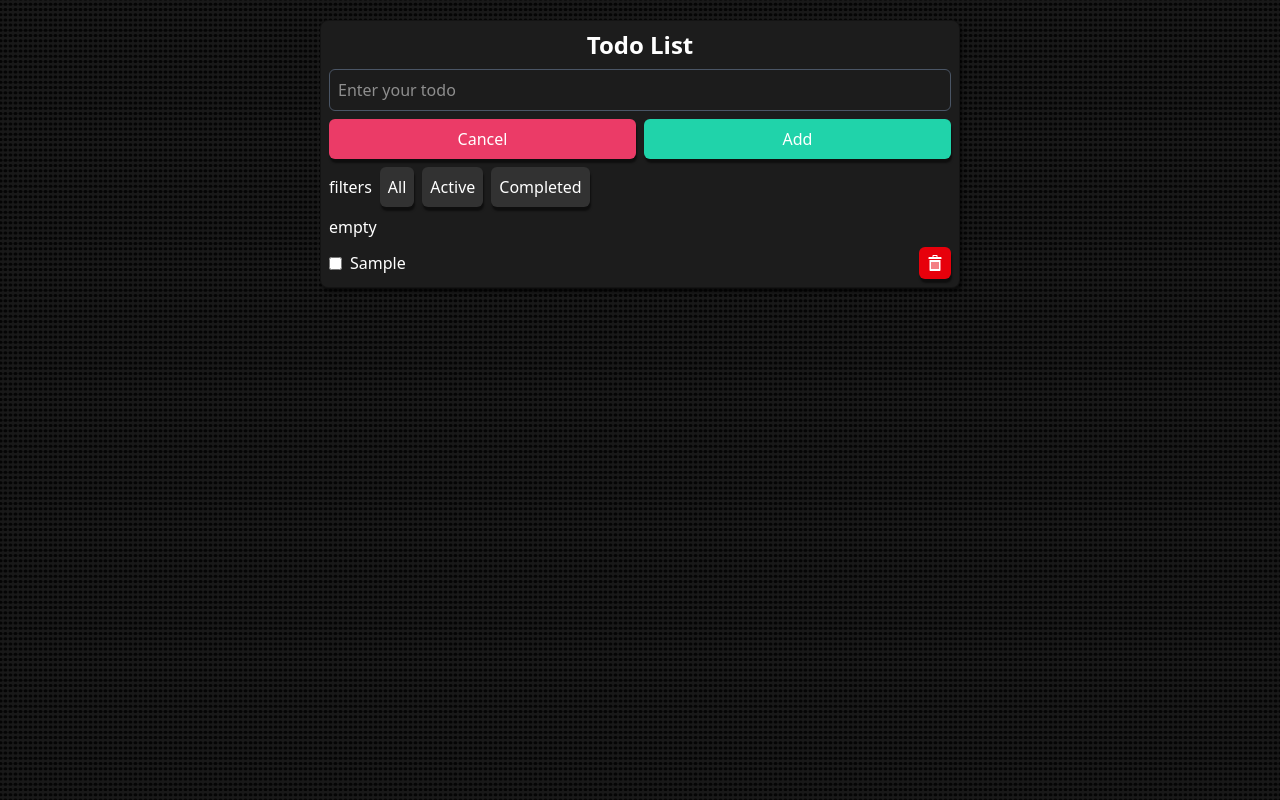
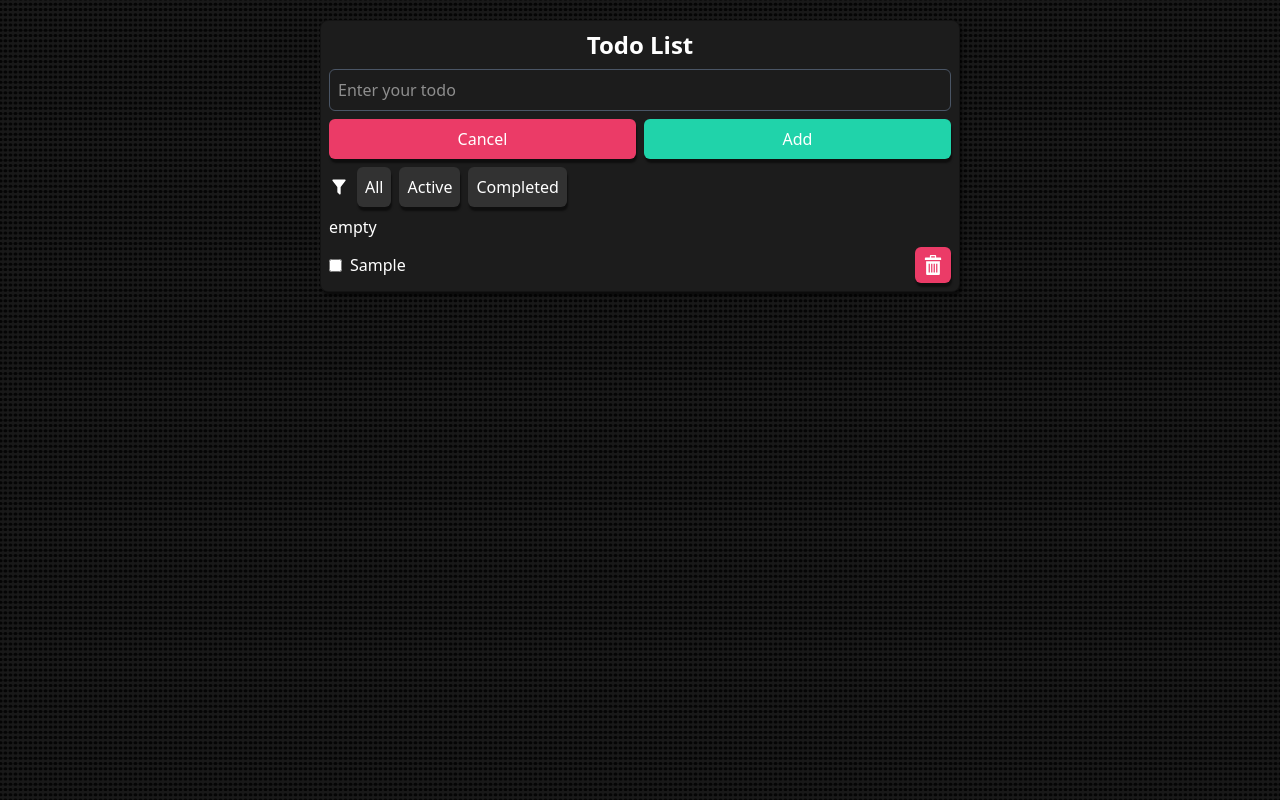
Before and after one commit to TraceOfHumanity/todo-list-vue, a Vue app: page / in a window 1280 px wide. Both pictures are taken after typing "Sample" into the empty fields and a click on the button "Add". Built offline with nearby package versions, Linux system fonts and the light colour scheme.

Commit message:
style(todo): update button sizes and add filter icon

```diff
--- a/src/components/Todo/TodoFilter.vue
+++ b/src/components/Todo/TodoFilter.vue
@@ -1,12 +1,15 @@
 <template>
   <div class="flex gap-2 items-center">
-    filters
-    <BaseButton>All</BaseButton>
-    <BaseButton>Active</BaseButton>
-    <BaseButton>Completed</BaseButton>
+    <img src="/filter.svg" alt="filter" class="w-5 h-5" />
+    <BaseButton @click="filter = 'all'">All</BaseButton>
+    <BaseButton @click="filter = 'active'">Active</BaseButton>
+    <BaseButton @click="filter = 'completed'">Completed</BaseButton>
   </div>
 </template>
 
 <script setup lang="ts">
+import {inject} from "vue";
 import BaseButton from "../Base/BaseButton.vue";
+
+const filter = inject("filter");
 </script>
--- a/src/components/Todo/TodoItem.vue
+++ b/src/components/Todo/TodoItem.vue
@@ -2,8 +2,8 @@
   <div class="grid grid-cols-[auto_1fr_auto] items-center gap-2">
     <input type="checkbox" v-model="props.todo.completed" />
     <span>{{ props.todo.title }}</span>
-    <BaseButton class="bg-red-600 ml-auto" @click="todoStore.deleteTodo(props.todo.id)">
-      <img src="/bin.svg" alt="delete" class="w-4 h-4 text-white" />
+    <BaseButton class="bg-red ml-auto" @click="todoStore.deleteTodo(props.todo.id)">
+      <img src="/bin.svg" alt="delete" class="w-5 h-5" />
     </BaseButton>
   </div>
 </template>
```
Also changed, not shown: public/filter.svg (added).
